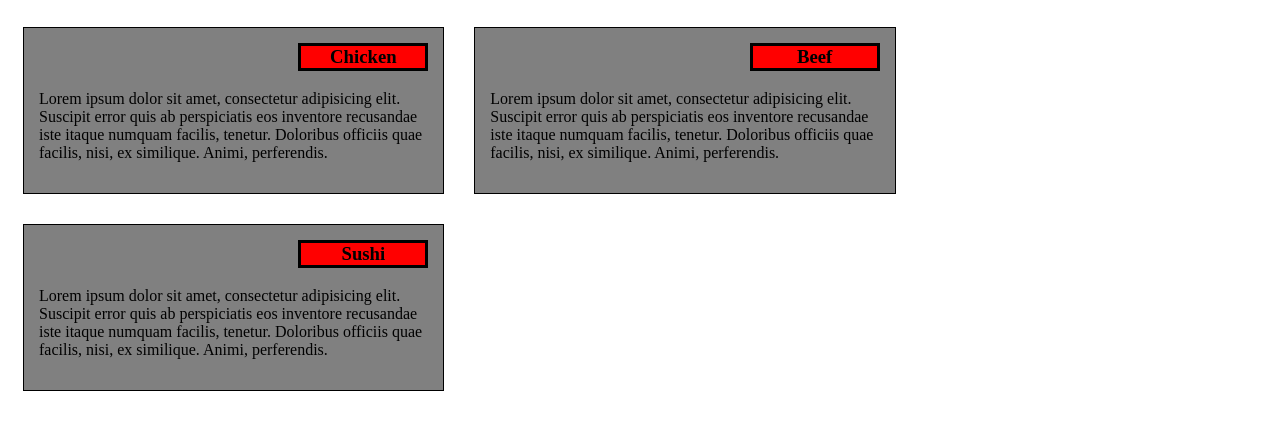
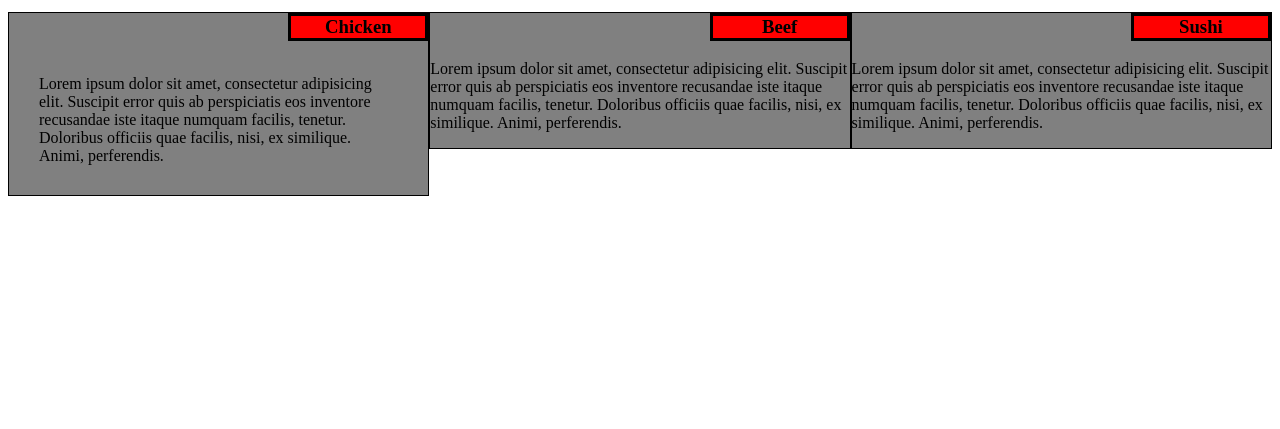
Before and after one commit to larrinliu/Assignment-2, a plain HTML site: page module2-solution/index.html in a window 1280 px wide. Shown: the part 61-490 px from the top of the page. Drawn offline with Linux system fonts and the light colour scheme.

Commit message:
Update style.css

```diff
--- a/module2-solution/css/style.css
+++ b/module2-solution/css/style.css
@@ -8,7 +8,7 @@ h1 {
   text-align: center;
 }
 
-section {
+#p1 {
    margin: 15px;
    padding: 15px;
 }
```
